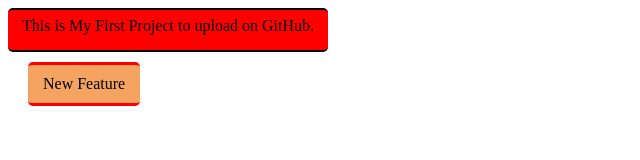
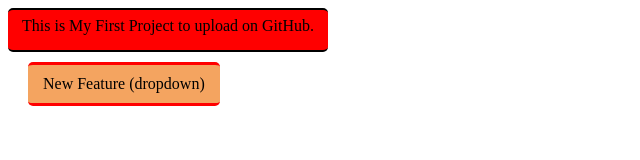
Before and after one commit to Pratikpantawane17/First-Project, a plain HTML site: page index.html in a window 1280 px wide. Shown: the whole page, without its empty margins (0-640 px from the left). Drawn offline with Linux system fonts and the light colour scheme.

Commit message:
Add Dropdown

```diff
--- a/index.html
+++ b/index.html
@@ -9,7 +9,7 @@
 <body>
     <div class="first-project"> This is My First Project to upload on GitHub. </div>
 
-    <div class="feature"> New Feature </div>
+    <div class="feature"> New Feature (dropdown) </div>
 
 </body>
 </html>
```
